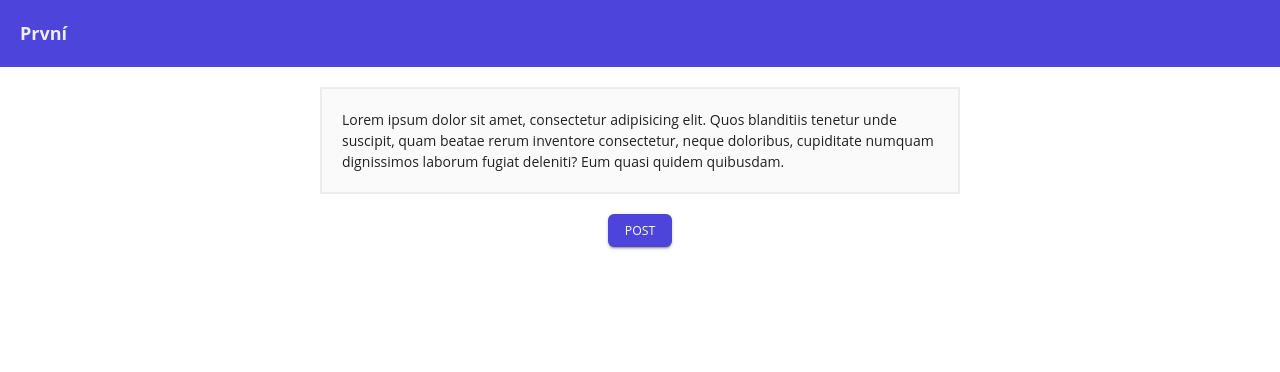
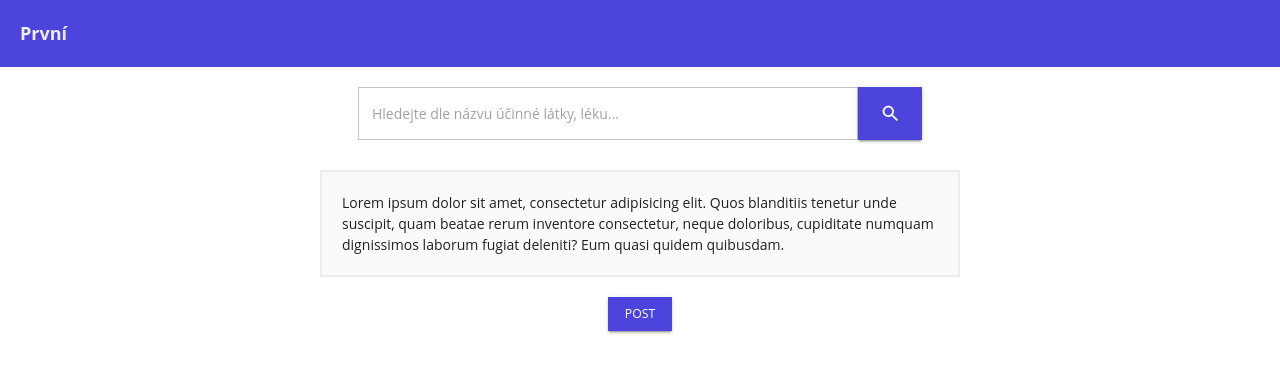
Before and after one commit to matejkloucek/hackathon_lifmat, a React (Create React App) app in the folder frontend/: page / in a window 1280 px wide. Shown: the top 372 px of the page. Built offline with nearby package versions, Linux system fonts and the light colour scheme.

Commit message:
Searchbar with autocomplete

```diff
--- a/frontend/package.json
+++ b/frontend/package.json
@@ -5,6 +5,7 @@
   "dependencies": {
     "@emotion/react": "^11.11.1",
     "@emotion/styled": "^11.11.0",
+    "@mui/icons-material": "^5.14.14",
     "@mui/material": "^5.14.14",
     "@mui/styled-engine-sc": "^6.0.0-alpha.2",
     "@testing-library/jest-dom": "^5.14.1",
--- a/frontend/src/components/MainPage.tsx
+++ b/frontend/src/components/MainPage.tsx
@@ -3,6 +3,7 @@ import { PageHeader } from "./PageHeader";
 import { Border } from "../theme/utils";
 import { Colors } from "../theme/colors";
 import { getHello } from "../services/getHello";
+import {SearchBar} from "./SearchBar";
 
 export const MainPage = () => {
   const handleClick = async () => {
@@ -13,7 +14,8 @@ export const MainPage = () => {
     <>
       <PageHeader />
       <Stack alignItems={"center"} marginTop={2}>
-        <Stack border={Border.Grey.Thick} width={"50%"} minWidth={"400px"} bgcolor={Colors.grey50} padding={2}>
+        <SearchBar/>
+        <Stack border={Border.Grey.Thick} width={"50%"} minWidth={"400px"} bgcolor={Colors.grey50} padding={2} marginTop={3}>
           <Typography>
             Lorem ipsum dolor sit amet, consectetur adipisicing elit. Quos blanditiis tenetur unde suscipit, quam beatae
             rerum inventore consectetur, neque doloribus, cupiditate numquam dignissimos laborum fugiat deleniti? Eum
--- /dev/null
+++ b/frontend/src/components/SearchBar.tsx
@@ -0,0 +1,92 @@
+import {Autocomplete, Button, Stack, TextField} from "@mui/material";
+import SearchIcon from '@mui/icons-material/Search';
+import {ChangeEvent, useState} from "react";
+import {postQuery} from "../services/postQuery";
+
+export const SearchBar = () => {
+
+    const [searchQuery, setSearchQuery] = useState<string>('');
+
+    const handleTextFieldChange = (event: ChangeEvent<HTMLInputElement>) => {
+        setSearchQuery(event.target.value);
+    };
+
+    const handleAutocompleteChange = (
+        event: React.ChangeEvent<{}>,
+        value: string | null
+    ) => {
+        if (value) {
+            setSearchQuery(value);
+        }
+    };
+
+   const handleSearchClick = async () => {
+        await postQuery(searchQuery);
+   }
+
+    return(
+        <Stack direction={"row"}>
+            <Autocomplete
+                options={top100Films.map((option) => option.title)}
+                freeSolo
+                onChange={handleAutocompleteChange}
+                renderInput={(params) => (
+                    <TextField
+                        {...params}
+                        variant={"outlined"}
+                        placeholder={"Hledejte dle názvu účinné látky, léku..."}
+                        sx={{minWidth: "500px"}}
+                        value={searchQuery}
+                        onChange={handleTextFieldChange}
+                    />
+                )}
+            />
+
+            <Button variant={"contained"} onClick={handleSearchClick}>
+                <SearchIcon/>
+            </Button>
+        </Stack>
+    )
+}
+
+const top100Films = [
+    { title: 'The Shawshank Redemption', year: 1994 },
+    { title: 'The Godfather', year: 1972 },
+    { title: 'The Godfather: Part II', year: 1974 },
+    { title: 'The Dark Knight', year: 2008 },
+    { title: '12 Angry Men', year: 1957 },
+    { title: "Schindler's List", year: 1993 },
+    { title: 'Pulp Fiction', year: 1994 },
+    { title: 'City of God', year: 2002 },
+    { title: 'Se7en', year: 1995 },
+    { title: 'The Silence of the Lambs', year: 1991 },
+    { title: "It's a Wonderful Life", year: 1946 },
+    { title: 'Life Is Beautiful', year: 1997 },
+    { title: 'The Usual Suspects', year: 1995 },
+    { title: 'Léon: The Professional', year: 1994 },
+    { title: 'Spirited Away', year: 2001 },
+    { title: 'Saving Private Ryan', year: 1998 },
+    { title: 'Once Upon a Time in the West', year: 1968 },
+    { title: 'American History X', year: 1998 },
+    { title: 'Interstellar', year: 2014 },
+    { title: 'Casablanca', year: 1942 },
+    { title: 'City Lights', year: 1931 },
+    { title: 'Psycho', year: 1960 },
+    { title: 'The Green Mile', year: 1999 },
+    { title: 'The Intouchables', year: 2011 },
+    { title: 'Modern Times', year: 1936 },
+    { title: 'Raiders of the Lost Ark', year: 1981 },
+    { title: 'Rear Window', year: 1954 },
+    { title: 'The Pianist', year: 2002 },
+    { title: 'The Departed', year: 2006 },
+    { title: 'Terminator 2: Judgment Day', year: 1991 },
+    { title: 'Back to the Future', year: 1985 },
+    { title: 'Whiplash', year: 2014 },
+    { title: 'Gladiator', year: 2000 },
+    { title: 'Memento', year: 2000 },
+    { title: 'The Prestige', year: 2006 },
+    { title: 'The Lion King', year: 1994 },
+    { title: 'Apocalypse Now', year: 1979 },
+    { title: 'Alien', year: 1979 },
+    { title: 'Sunset Boulevard', year: 1950 },
+    ]
--- a/frontend/src/services/getHello.ts
+++ b/frontend/src/services/getHello.ts
@@ -1,9 +1,10 @@
 import axios from "axios";
+import {getApiUrl} from "../hooks/getApiUrl";
 // import { getApiUrl } from "../hooks/getApiUrl";
 
 export const getHello = async () => {
   console.log("getHello called");
-  await axios.get('http://localhost:8080/hello/').then((response) => {
+  await axios.get(getApiUrl() + 'hello/').then((response) => {
     console.log(response);
   });
 };
--- /dev/null
+++ b/frontend/src/services/postQuery.ts
@@ -0,0 +1,3 @@
+export const postQuery = async (query: string) => {
+    console.log("Posting:" + query);
+}
--- a/frontend/src/theme/colors.ts
+++ b/frontend/src/theme/colors.ts
@@ -21,4 +21,6 @@ export const Colors = {
   blueGrey600: "#CACED8",
   green: "#6FC204",
   greenDarker: "#5da204",
+  borderColor: "#B7B7B7",
+  tableBorder: "#E0E0E0",
 };
--- a/frontend/src/theme/theme.ts
+++ b/frontend/src/theme/theme.ts
@@ -73,7 +73,7 @@ export const appTheme: ThemeOptions = createTheme({
     },
   },
   shape: {
-    borderRadius: 6,
+    borderRadius: 0,
   },
 });
 
```
Also changed, not shown: 1 other file (tests, documents, lock files or other folders).
